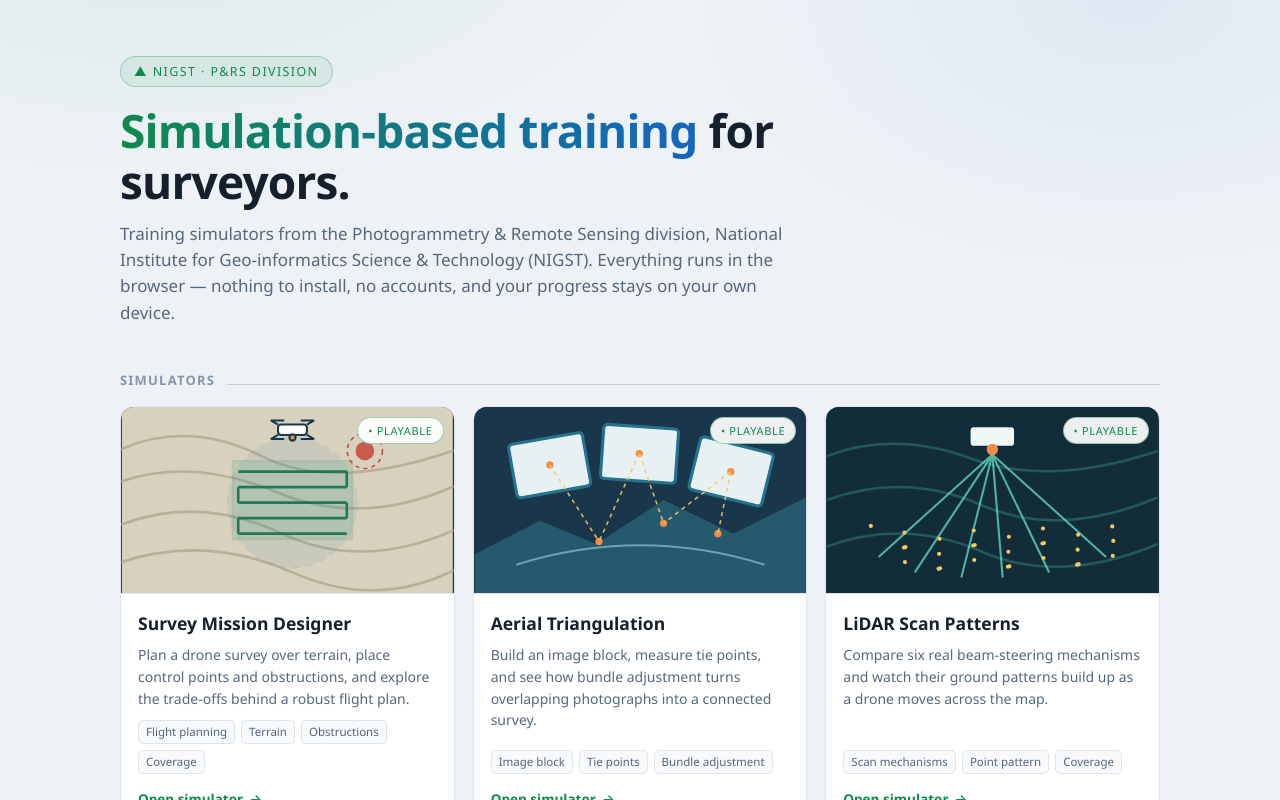
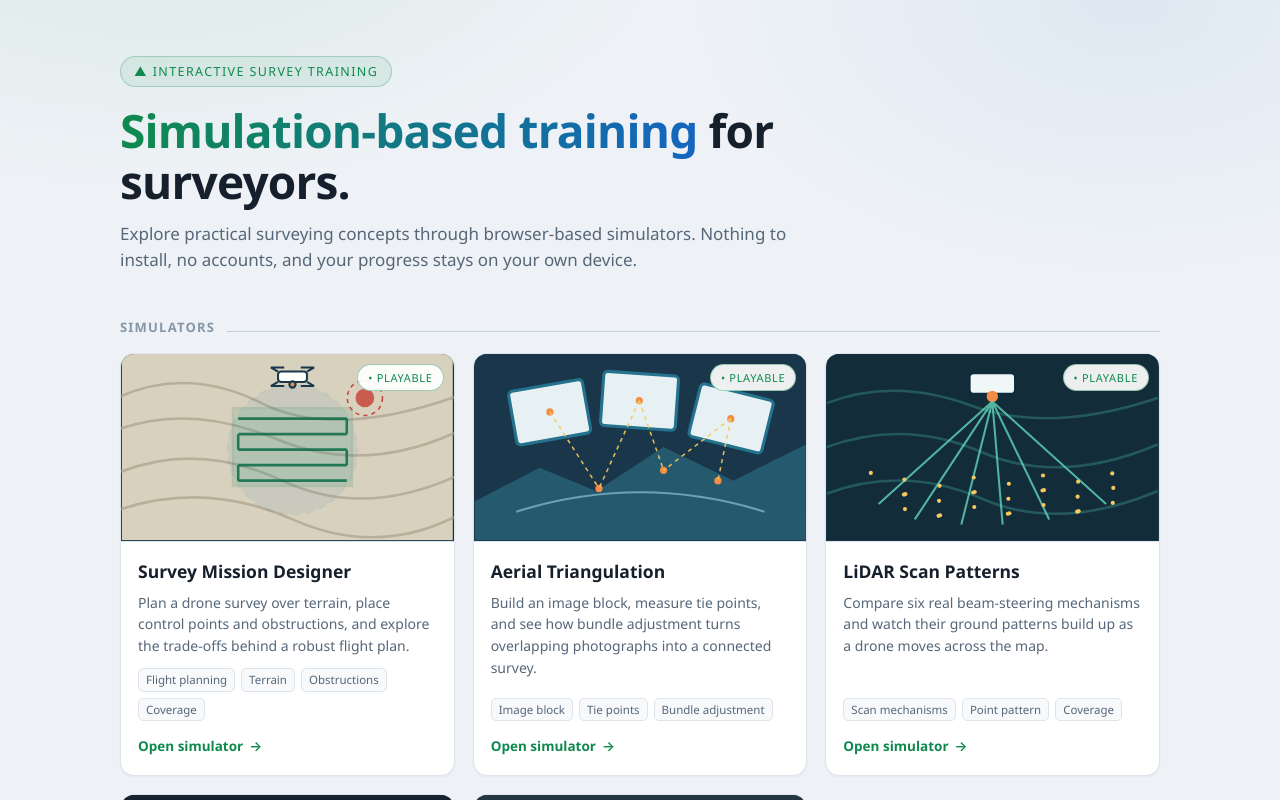
Before and after one commit to opensourcegis/Simulations, a React (Vite) app: page / in a window 1280 px wide. Shown: the top 800 px of the page. Built offline with nearby package versions, Linux system fonts and the light colour scheme.

Commit message:
Remove organization-specific landing page text

```diff
--- a/index.html
+++ b/index.html
@@ -3,8 +3,8 @@
   <head>
     <meta charset="UTF-8" />
     <meta name="viewport" content="width=device-width, initial-scale=1.0" />
-    <meta name="description" content="Simulation-based survey training from NIGST's Photogrammetry and Remote Sensing division." />
-    <title>NIGST P&amp;RS — Simulation-based Training</title>
+    <meta name="description" content="Interactive browser-based simulation training for surveyors." />
+    <title>Simulation-based Training for Surveyors</title>
   </head>
   <body>
     <div id="root"></div>
--- a/src/App.jsx
+++ b/src/App.jsx
@@ -19,5 +19,5 @@
 }
 
 export default function App() {
-  return <main className="wrap"><header className="hero"><p className="eyebrow">&#9650; NIGST &middot; P&amp;RS Division</p><h1><em>Simulation-based training</em> for surveyors.</h1><p>Training simulators from the Photogrammetry &amp; Remote Sensing division, National Institute for Geo-informatics Science &amp; Technology (NIGST). Everything runs in the browser &mdash; nothing to install, no accounts, and your progress stays on your own device.</p></header><div className="section-head"><h2>Simulators</h2><span className="rule" /></div><div className="grid">{simulators.map((simulator) => <SimulatorCard key={simulator.title} simulator={simulator} />)}</div><footer><span>P&amp;RS Division &middot; NIGST &mdash; Survey of India.</span><span className="spacer" /><a href="https://github.com/opensourcegis/Simulations">Source on GitHub &rarr;</a></footer></main>;
+  return <main className="wrap"><header className="hero"><p className="eyebrow">&#9650; Interactive survey training</p><h1><em>Simulation-based training</em> for surveyors.</h1><p>Explore practical surveying concepts through browser-based simulators. Nothing to install, no accounts, and your progress stays on your own device.</p></header><div className="section-head"><h2>Simulators</h2><span className="rule" /></div><div className="grid">{simulators.map((simulator) => <SimulatorCard key={simulator.title} simulator={simulator} />)}</div><footer><span>Browser-based survey simulators.</span><span className="spacer" /><a href="https://github.com/opensourcegis/Simulations">Source on GitHub &rarr;</a></footer></main>;
 }
--- a/src/styles.css
+++ b/src/styles.css
@@ -9,7 +9,6 @@
 .grid { display:grid; grid-template-columns:repeat(auto-fit,minmax(290px,1fr)); gap:18px; }
 .card { display:flex; flex-direction:column; overflow:hidden; border:1px solid var(--line); border-radius:var(--radius); background:var(--panel); text-decoration:none; box-shadow:0 1px 2px rgba(22,32,44,.05); transition:transform .18s ease,border-color .18s ease,box-shadow .18s ease; } .card:hover { transform:translateY(-3px); border-color:var(--line-strong); box-shadow:0 14px 30px rgba(22,32,44,.13); }
 .thumb { position:relative; aspect-ratio:16/9; overflow:hidden; border-bottom:1px solid var(--line); background:#19364a; } .thumb svg { display:block; width:100%; height:100%; transition:transform .35s ease; } .card:hover .thumb svg { transform:scale(1.04); }
-.terrain { background:linear-gradient(135deg,#d9d1bc,#91b29f); } .photogrammetry { background:linear-gradient(135deg,#18384d,#4d9bb2); } .lidar { background:linear-gradient(135deg,#182b3d,#2d9b8a); } .signal { background:linear-gradient(135deg,#111b29,#744c86); } .ortho { background:linear-gradient(135deg,#263543,#b06b4e); }
 .pill { position:absolute; top:10px; right:10px; padding:4px 10px; border:1px solid var(--line-strong); border-radius:999px; color:var(--text-dim); background:rgba(255,255,255,.92); font-size:11px; letter-spacing:.7px; text-transform:uppercase; } .pill.live { border-color:rgba(15,138,77,.4); color:var(--accent); }
 .card-body { display:flex; flex:1; flex-direction:column; gap:7px; padding:16px 17px 18px; } .card-body h3 { margin:0; font-size:17.5px; } .card-body p { flex:1; margin:0; color:var(--text-dim); font-size:14px; } .tags { display:flex; flex-wrap:wrap; gap:6px; margin-top:4px; } .tag { padding:2px 7px; border:1px solid var(--line); border-radius:5px; color:var(--text-dim); background:var(--panel-2); font-size:11.5px; } .go { display:inline-flex; align-items:center; gap:6px; margin-top:8px; color:var(--accent); font-size:13.5px; font-weight:600; } .arrow { transition:transform .18s ease; } .card:hover .arrow { transform:translateX(3px); }
 footer { display:flex; flex-wrap:wrap; align-items:center; gap:8px 18px; margin-top:56px; padding-top:22px; border-top:1px solid var(--line-strong); color:var(--text-faint); font-size:13.5px; } footer a { color:var(--text-dim); text-decoration:none; } footer a:hover { color:var(--accent); } .spacer { margin-left:auto; }
```
Also changed, not shown: 1 other file (tests, documents, lock files or other folders).
